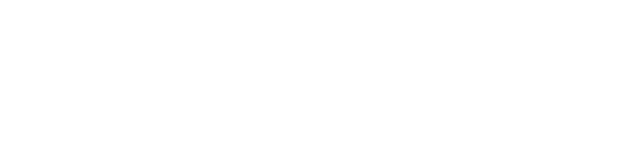
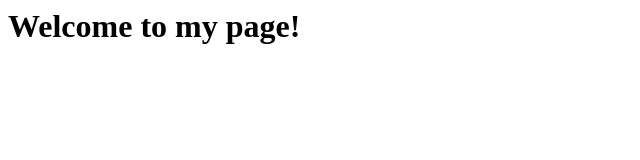
Before and after one commit to Deniernal354/js-c4ha3q, a website: page index.html in a window 1280 px wide. Shown: the whole page, without its empty margins (0-640 px from the left). Drawn offline with Linux system fonts and the light colour scheme.

Commit message:
Update index.html

```diff
--- a/index.html
+++ b/index.html
@@ -1 +1,8 @@
-<div id="app"></div>
+<html>
+<head>
+<title>Test</title>
+</head>
+<body>
+<h1>Welcome to my page!</h1>
+</body>
+</html>
```
